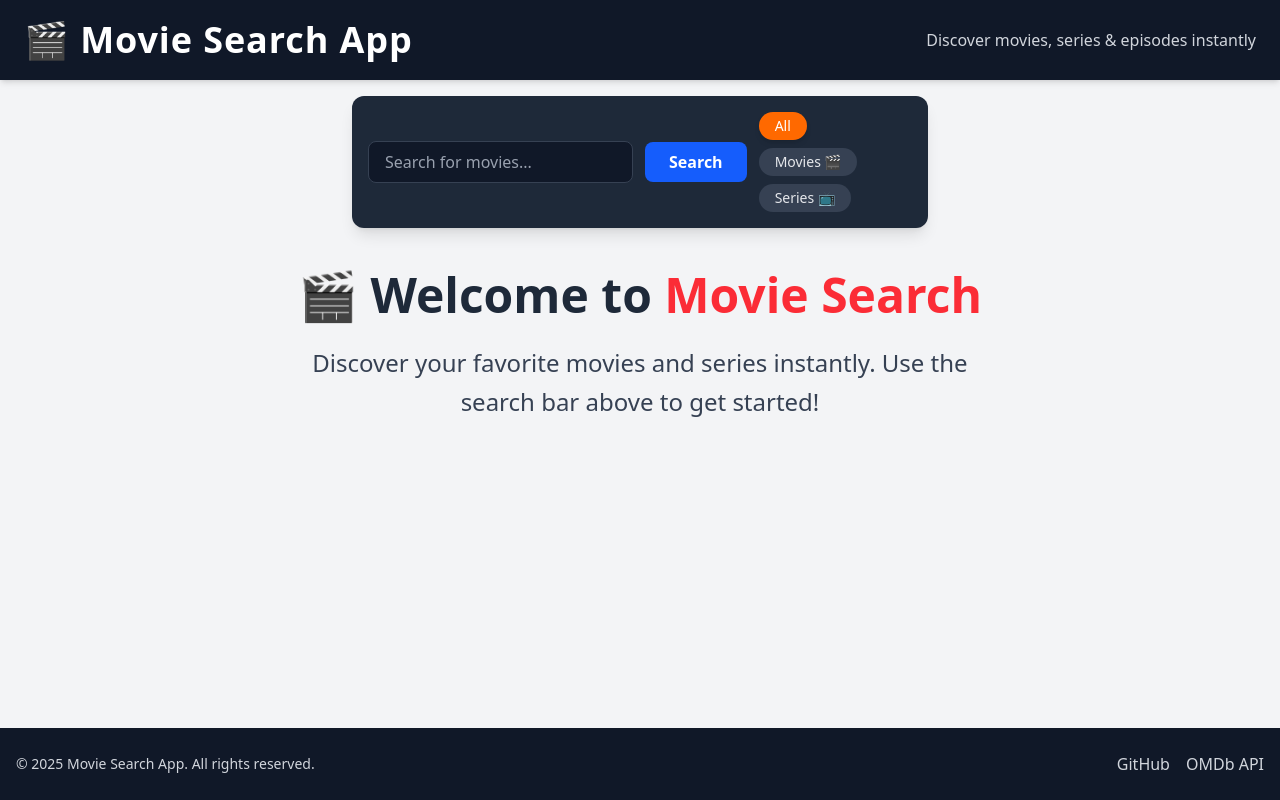
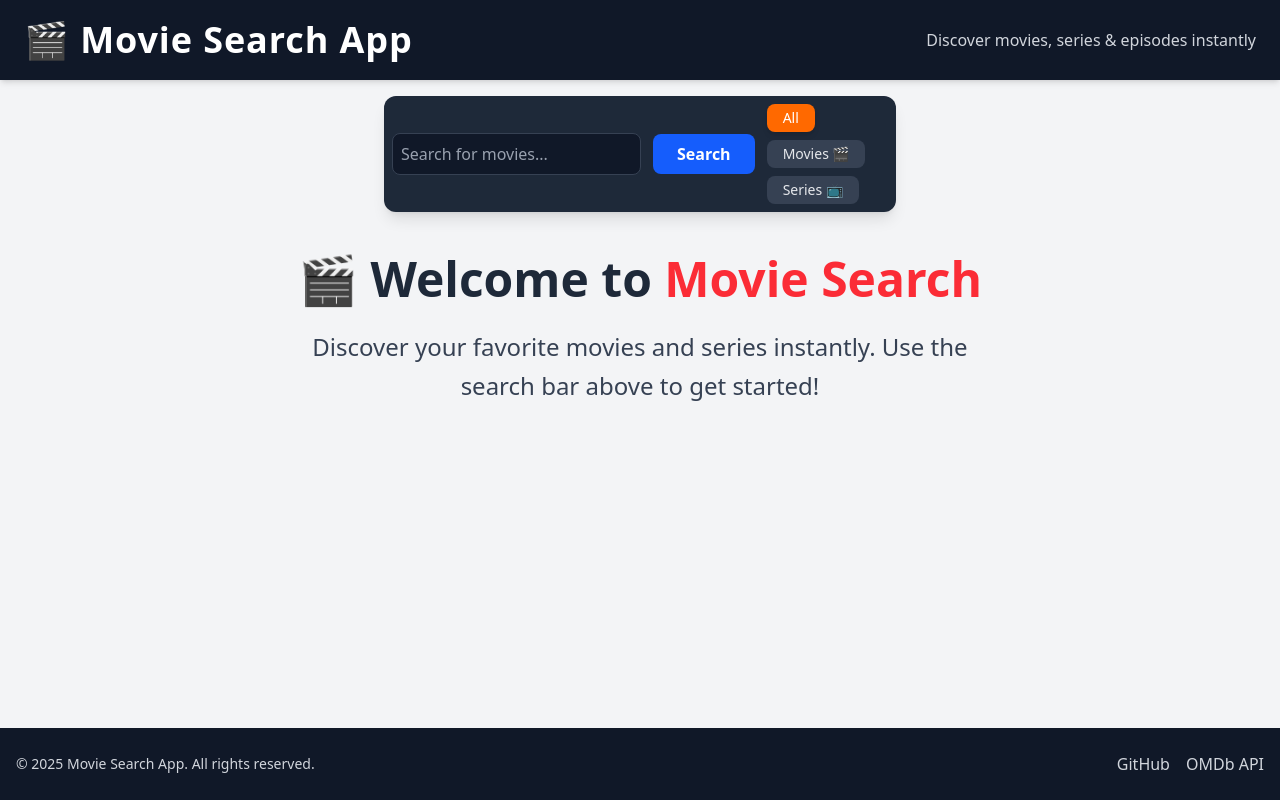
Before and after one commit to john-papani/movie-search-app, a Next.js app: page / in a window 1280 px wide. Built offline with nearby package versions, Linux system fonts and the light colour scheme.

Commit message:
Add ErrorCard

```diff
--- /dev/null
+++ b/src/app/Components/ErrorCard.js
@@ -0,0 +1,13 @@
+function ErrorCard({ message }) {
+  return (
+    <div className="max-w-md mx-auto mt-10 p-6 bg-red-100 border border-red-400 text-red-700 rounded-2xl shadow-lg h-fit flex items-start gap-3">
+      <div className="text-red-500 text-2xl">⚠️</div>
+      <div>
+        <h2 className="font-bold text-xl mb-1">Error</h2>
+        <p className="text-base">{message}</p>
+      </div>
+    </div>
+  );
+}
+
+export default ErrorCard;
--- a/src/app/Components/Movies.js
+++ b/src/app/Components/Movies.js
@@ -1,15 +1,17 @@
 import React from "react";
 import Moviecard from "./Moviecard";
+import ErrorCard from "./ErrorCard";
+
 function Movies({ moviesData }) {
   return (
-    <div className="flex flex-row flex-wrap justify-center w-full md:w-[85vw] h-fit mx-auto md:h-[75vh] overflow-y-auto mt-4 md:gap-4">
+    <div className="flex flex-row flex-wrap justify-center w-full md:w-[85vw] h-fit mx-auto md:h-[80vh] overflow-y-auto mt-4 md:gap-4">
       {moviesData &&
         moviesData.Search &&
         moviesData.Search.map((movie) => (
           <Moviecard key={movie.imdbID} movieData={movie} />
         ))}
       {moviesData && moviesData.Response === "False" && (
-        <p>{moviesData.Error}</p>
+        <ErrorCard message={moviesData.Error} />
       )}
     </div>
   );
--- a/src/app/Components/Searchbar.js
+++ b/src/app/Components/Searchbar.js
@@ -2,7 +2,7 @@
 import axios from "axios";
 import React, { useState } from "react";
 
-function Searchbar({ setMoviesData, setLoading }) {
+function Searchbar({ setMoviesData, setLoading, setInitialLoad }) {
   const [query, setQuery] = useState("");
   const [type, setType] = useState(""); // filter type: "", "movie", "series", "episode"
 
@@ -19,6 +19,7 @@ function Searchbar({ setMoviesData, setLoading }) {
         setMoviesData(response.data);
       } finally {
         setLoading(false);
+        setInitialLoad(false);
       }
     }
     fetchMovies();
@@ -30,7 +31,7 @@ function Searchbar({ setMoviesData, setLoading }) {
         e.preventDefault();
         handleSubmit();
       }}
-      className="flex flex-col md:flex-row items-center gap-3 w-full max-w-xl mx-auto p-4 bg-gray-800 rounded-xl shadow-lg"
+      className="flex flex-col md:flex-row items-center gap-3 w-full lg:max-w-[40vw] mx-auto p-2 bg-gray-800 rounded-xl shadow-lg"
     >
       {/* Search Input */}
       <input
@@ -38,13 +39,13 @@ function Searchbar({ setMoviesData, setLoading }) {
         placeholder="Search for movies..."
         value={query}
         onChange={(e) => setQuery(e.target.value)}
-        className="flex-1 px-4 py-2 rounded-lg border border-gray-700 bg-gray-900 text-white placeholder-gray-400 focus:outline-none focus:ring-2 focus:ring-blue-500 transition"
+        className="flex-1 px-2 py-2 rounded-lg border border-gray-700 bg-gray-900 text-white placeholder-gray-400 focus:outline-none focus:ring-2 focus:ring-blue-500 transition"
       />
 
       {/* Search Button */}
       <button
         type="submit"
-        className="px-6 py-2 bg-blue-600 text-white rounded-lg font-semibold hover:bg-blue-700 transition"
+        className="px-6 py-2 bg-blue-600 text-white rounded-lg text-base font-semibold hover:bg-blue-700 transition"
       >
         Search
       </button>
@@ -60,7 +61,7 @@ function Searchbar({ setMoviesData, setLoading }) {
             key={item.value || "all"}
             type="button"
             onClick={() => setType(item.value)}
-            className={`px-4 py-1 rounded-full text-sm font-medium transition-colors ${
+            className={`px-4 py-1 rounded-lg text-sm font-medium transition-colors ${
               type === item.value
                 ? "bg-orange-500 text-white shadow-md"
                 : "bg-gray-700 text-gray-200 hover:bg-gray-600"
```
